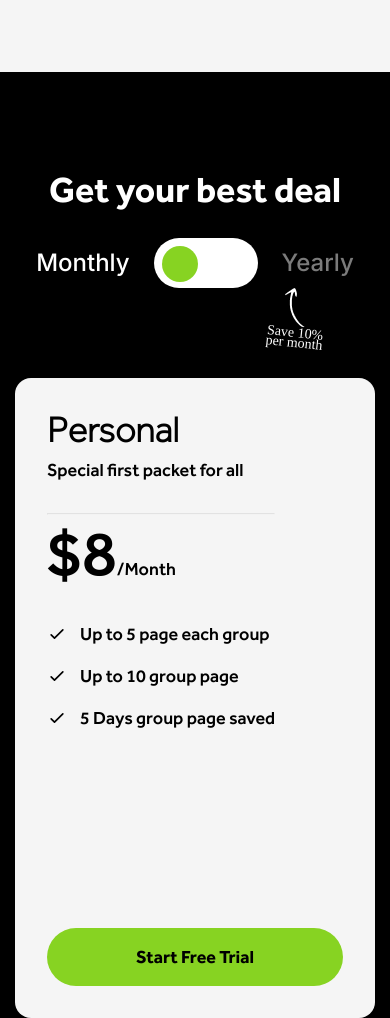
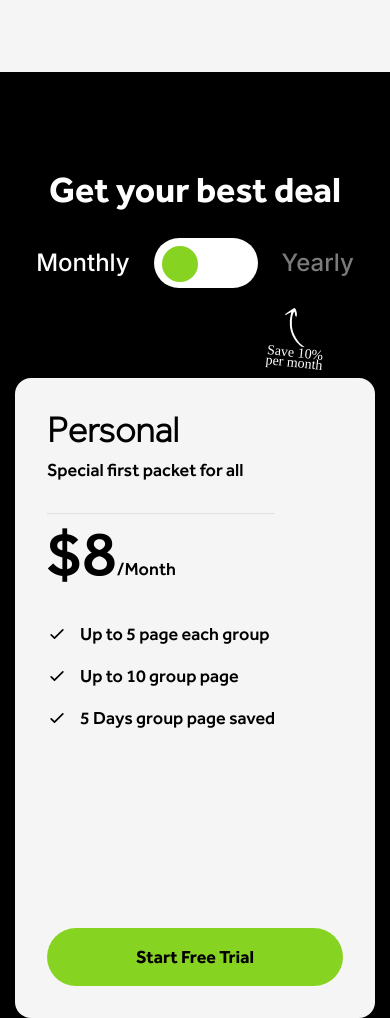
Before and after one commit to neghi14/findtrend, a plain HTML site: page index.html in a window 390 px wide. Shown: the part 4608-5626 px from the top of the page. Drawn offline with Linux system fonts and the light colour scheme; a web font is replaced by a local one.

Commit message:
squashed some bugs

```diff
--- a/css/style.css
+++ b/css/style.css
@@ -937,7 +937,7 @@
         display: flex;
         flex-direction: column-reverse;
         left: 210px;
-        bottom: -70px;
+        bottom: -90px;
         gap: 10px;
     }
 
```
